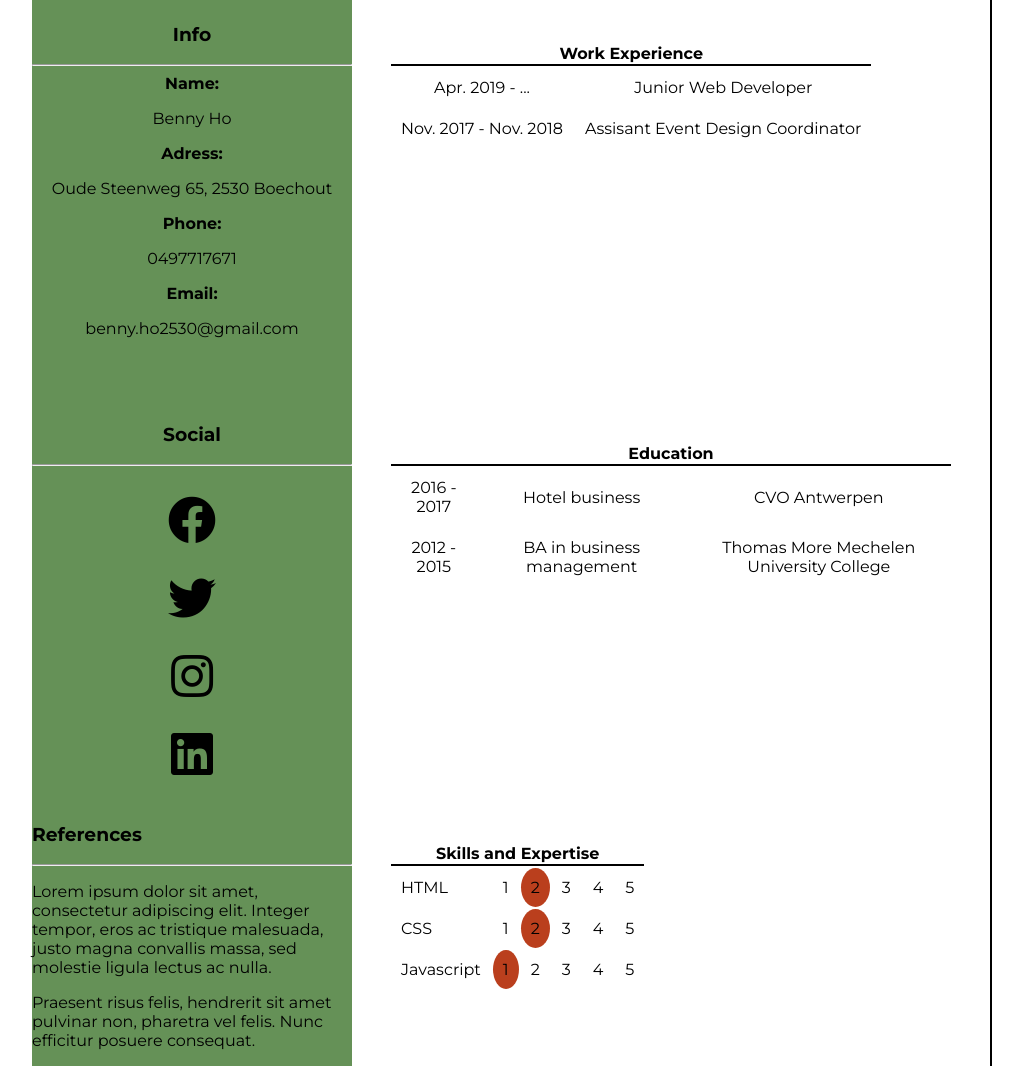
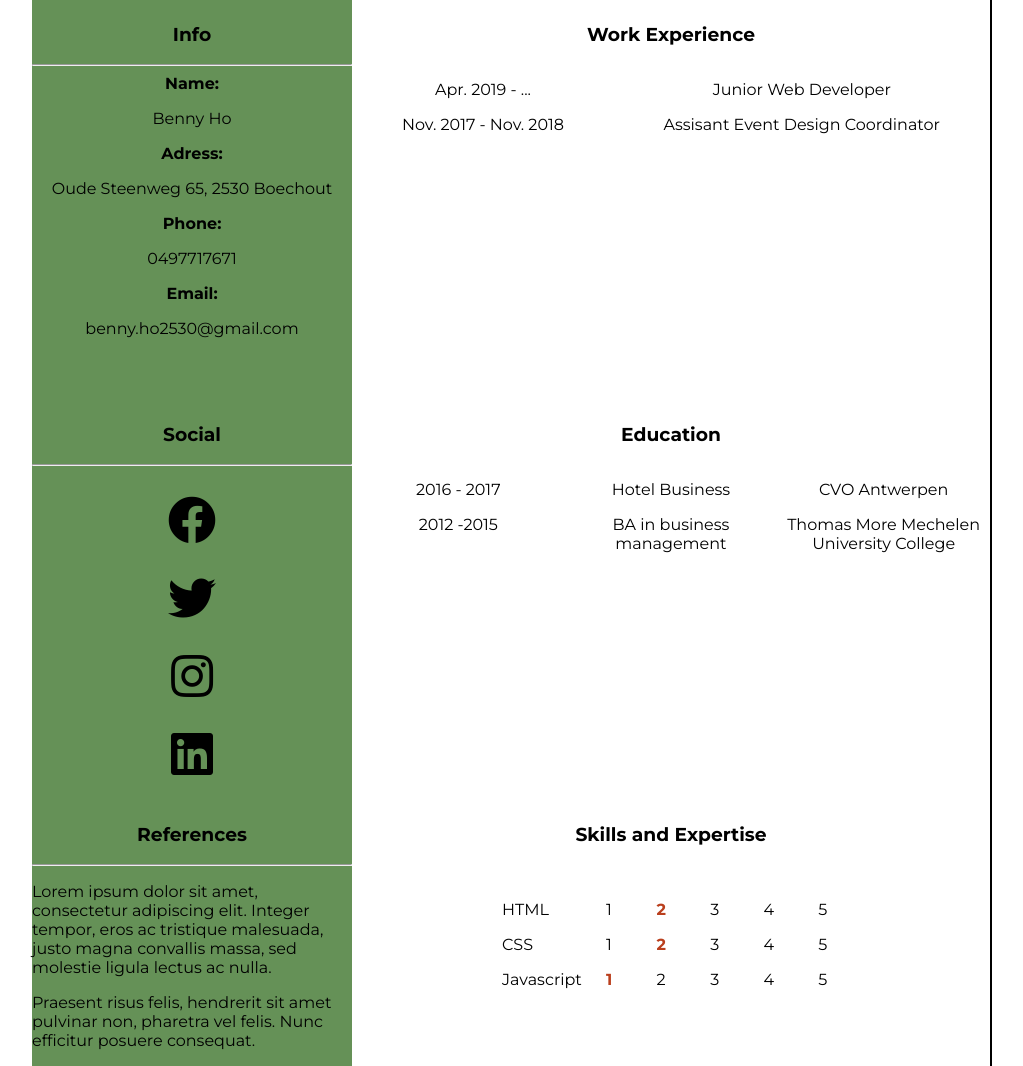
Before and after one commit to bennyho88/My-CV, a plain HTML site: page index.html in a window 1280 px wide. Shown: the part 196-1262 px from the top of the page, without its empty margins (128-1151 px from the left). Drawn offline with Linux system fonts and the light colour scheme.

Commit message:
made some modifications

```diff
--- a/index.html
+++ b/index.html
@@ -2,6 +2,7 @@
 <html>
     <head>
         <meta charset="utf-8">
+        <meta name="viewport" content="width=device-width, initial-scale=1.0">
         <link rel="stylesheet" href="mystyles.css">
         <title>My CV</title>
         <link href="https://fonts.googleapis.com/css?family=Montserrat:400,700" rel="stylesheet">
@@ -32,19 +33,15 @@
                 <p>benny.ho2530@gmail.com</p>
             </div>
             <div class="box-4">
-                <table>
-                    <tr>
-                        <th colspan="2">Work Experience</th>
-                    </tr>
-                    <tr>
-                        <td> Apr. 2019 - ... </td>
-                        <td>Junior Web Developer</td>
-                    </tr>
-                    <tr>
-                        <td>Nov. 2017 - Nov. 2018 </td>
-                        <td>Assisant Event Design Coordinator</td>
-                    </tr>
-                </table>
+                <h3>Work Experience</h3>
+                        <div class="box-4-left">
+                            <p>Apr. 2019 - ... </p>
+                            <p>Nov. 2017 - Nov. 2018 </p>
+                        </div>
+                        <div class="box-4-right">
+                            <p>Junior Web Developer </p>
+                            <p>Assisant Event Design Coordinator</p>
+                        </div>
             </div>
             <div class="box-5">
                 <h3>Social</h3>
@@ -57,21 +54,19 @@
                 </div>
             </div>
             <div class="box-6">
-                <table>
-                    <tr>
-                        <th colspan="3">Education</th>
-                    </tr>
-                    <tr>
-                        <td> 2016 - 2017</td>
-                        <td>Hotel business</td>
-                        <td>CVO Antwerpen</td>
-                    </tr>
-                    <tr>
-                        <td> 2012 - 2015 </td>
-                        <td>BA in business management</td>
-                        <td>Thomas More Mechelen University College</td>
-                    </tr>
-                </table>
+                <h3>Education</h3>
+                    <div class="box-6-left">
+                        <p>2016 - 2017</p>
+                        <p>2012 -2015</p>
+                    </div>
+                    <div class="box-6-mid">
+                         <p> Hotel Business</p>
+                         <p> BA in business management</p>
+                    </div>
+                    <div class="box-6-right">
+                        <p>CVO Antwerpen</p>
+                        <p>Thomas More Mechelen University College</p>
+                    </div>
             </div>
             <div class="box-7">
                 <h3>References</h3>
@@ -81,37 +76,40 @@
 
             </div>
             <div class="box-8">
-                <table>
-                    <tr>
-                        <th colspan="6">Skills and Expertise</th>
-                    </tr>
-                    <tr>
-                        <td>HTML</td>
-                        <td > 1</td>
-                        <td class="answer"> 2</td>
-                        <td> 3</td>
-                        <td> 4</td>
-                        <td> 5</td>
-                    </tr>
-                    <tr>
-                        <td>CSS</td>
-                        <td > 1</td>
-                        <td class="answer"> 2</td>
-                        <td> 3</td>
-                        <td> 4</td>
-                        <td> 5</td>
-                    </tr>
-                    <tr>
-                        <td>Javascript</td>
-                        <td class="answer"> 1</td>
-                        <td > 2</td>
-                        <td> 3</td>
-                        <td> 4</td>
-                        <td> 5</td>
-                    </tr>
-                </table>
+                <h3>Skills and Expertise</h3>
+                <div class="skill-box">
+                <div class="box-8-1">
+                    <p>HTML</p>
+                    <p>CSS</p>
+                    <p>Javascript</p>
+                </div>
+                <div class="box-8-2">
+                    <p >1</p>
+                    <p>1</p>
+                    <p class="answer">1</p>
+                </div>
+                <div class="box-8-3">
+                    <p class="answer">2</p>
+                    <p class="answer">2</p>
+                    <p>2</p>
+                </div>
+                <div class="box-8-4">
+                    <p>3</p>
+                    <p>3</p>
+                    <p>3</p>
+                </div>
+                <div class="box-8-5">
+                    <p>4</p>
+                    <p>4</p>
+                    <p>4</p>
+                </div>
+                <div class="box-8-6">
+                    <p>5</p>
+                    <p>5</p>
+                    <p>5</p>
+                </div>
             </div>
-        </div>
+            </div>
 
         <footer>
 
--- a/mystyles.css
+++ b/mystyles.css
@@ -5,8 +5,6 @@ body {
     margin: 0 auto;
 
 }
-
-
 
 
 img {
@@ -17,59 +15,155 @@ img {
 .container {
     display: grid;
     grid-template-columns: 1fr 2fr;
+    grid-template-areas:
+    "boxOne boxTwo boxTwo"
+    "boxThree boxFour boxFour"
+    "boxFive boxSix boxSix"
+    "boxSeven boxEight boxEight";
     width: 75%;
     margin: 0 auto;
 
 }
 
+.box-4-left {
+    float: left;
+    padding-left: 50px;
+}
+
+.box-4-right {
+    float: right;
+    padding-right: 50px;
+
+}
+
+.box-6-left {
+    float: left;
+    height:300px;
+    width: 33.33%;
+
+}
+
+.box-6-mid {
+    float: left;
+    height:300px;
+    width: 33.33%;
+
+
+}
+
+.box-6-right {
+    float: left;
+    height:300px;
+    width: 33.33%;
+
+
+}
+
+.box-8-1 {
+    display: inline-block;
+
+
+
+}
+
+.box-8-2 {
+    display: inline-block;
+    padding: 20px;
+
+
+}
+
+.box-8-3 {
+    display: inline-block;
+    padding: 20px;
+
+}
+.box-8-4 {
+    display: inline-block;
+    padding: 20px;
+
+}
+.box-8-5 {
+    display: inline-block;
+    padding: 20px;
+
+}
+.box-8-6 {
+    display: inline-block;
+    padding: 20px;
+
+}
+
+.skill-box {
+    width: 60%;
+    margin-left: 150px;
+
+}
+
 .box-1 {
+    display: inline-block;
     background-color: #659157;
     height: 200px;
     text-align: center;
+    grid-area: boxOne;
+
 
 
 
 }
 .box-2 {
+    display: inline-block;
     height: 200px;
     text-align: center;
     border-right: solid black 2px;
+    grid-area: boxTwo;
+
 
 }
 
 .box-3 {
+    display: inline-block;
     background-color: #659157;
     height: 400px;
     text-align: center;
+    grid-area: boxThree;
 
 }
 
 .box-4 {
-
+    display: inline-block;
     height: 400px;
     text-align: center;
     border-right: solid black 2px;
+    grid-area: boxFour;
 }
 
 .box-5 {
+    display: inline-block;
     background-color: #659157;
     height: 400px;
     text-align: center;
+    grid-area: boxFive
 }
 
 .box-6 {
-
-    height: 400x;
+    display: inline-block;
     text-align: center;
     border-right: solid black 2px;
+    height: 400px;
+    grid-area: boxSix;
 }
 
 .box-7 {
+    display: inline-block;
     background-color: #659157;
+    grid-area: boxSeven;
 }
 
 .box-8 {
+    display: inline-block;
     border-right: solid black 2px;
+    grid-area: boxEight;
 }
 
 td {
@@ -122,6 +216,174 @@ a:hover {
 }
 
 .answer {
-    background-color: #ba3f1d;
+    color: #ba3f1d;
     border-radius: 50%;
+    font-weight: bold;
+
 }
+
+h3 {
+    text-align: center;
+}
+
+
+@media only screen and (max-width: 300px) {
+
+
+
+    body {
+        font-family: Montserrat, sans-serif;
+        margin: 0 auto;
+        font-size: 12px;
+
+    }
+
+    .container {
+        display: grid;
+        grid-template-columns: 100%;
+        grid-template-areas:
+        "boxOne"
+        "boxTwo"
+        "boxThree"
+        "boxFour"
+        "boxFive"
+        "boxSix"
+        "boxSeven"
+        "boxEight";
+        width: 100%;
+
+    }
+
+    .box-1 {
+        display: inline-block;
+        background-color: #659157;
+        height: 200px;
+        text-align: center;
+        grid-area: boxOne;;
+        grid-column: 1;
+
+
+
+
+    }
+    .box-2 {
+        display: inline-block;
+        height: 200px;
+        text-align: center;
+        grid-area: boxTwo;
+        grid-column: 1;
+
+
+    }
+
+    .box-3 {
+        display: inline-block;
+        background-color: #659157;
+        height: 400px;
+        text-align: center;
+        grid-area: boxThree;
+        grid-column: 1;
+
+    }
+
+    .box-4 {
+        display: inline-block;
+        height: 400px;
+        text-align: center;
+        grid-area: boxFour;
+        grid-column: 1;
+    }
+
+    .box-5 {
+        display: inline-block;
+        background-color: #659157;
+        height: 400px;
+        text-align: center;
+        grid-area: boxFive;
+        grid-column: 1;
+    }
+
+    .box-6 {
+        display: inline-block;
+        height: 400px;
+        text-align: center;
+        grid-area: boxSix;
+        grid-column: 1;
+    }
+
+    .box-7 {
+        display: inline-block;
+        background-color: #659157;
+        grid-area: boxSeven;
+        grid-column: 1;
+    }
+
+    .box-8 {
+        display: inline-block;
+        grid-area: boxEight;
+        grid-column: 1;
+    }
+
+
+
+
+
+
+
+}
+
+@media only screen and (min-width: 300px) and (max-width: 768px) {
+
+
+    body {
+        font-family: Montserrat, sans-serif;
+        margin: 0 auto;
+
+
+    }
+
+    .container {
+        display: grid;
+        grid-template-columns: 1fr 1fr;
+        grid-template-areas:
+        "boxOne boxTwo"
+        "boxThree boxFour"
+        "boxFive boxSix"
+        "boxSeven boxEight";
+        width: 75%;
+        margin: 0 auto;
+
+
+    }
+
+
+
+
+
+}
+
+@media only screen and (min-width: 768px) {
+
+
+    body {
+        font-family: Montserrat, sans-serif;
+        margin: 0 auto;
+        background-color:
+
+    }
+
+    .container {
+        display: grid;
+        grid-template-columns: 1fr 2fr;
+        grid-template-areas:
+        "boxOne boxTwo boxTwo"
+        "boxThree boxFour boxFour"
+        "boxFive boxSix boxSix"
+        "boxSeven boxEight boxEight";
+        width: 75%;
+        margin: 0 auto;
+
+    }
+
+
+}
```
